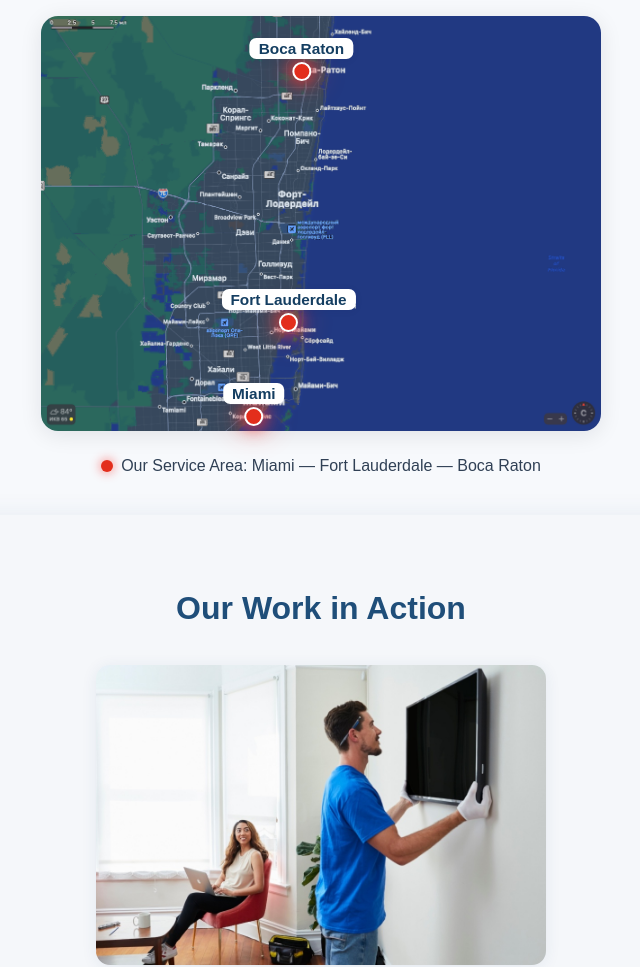
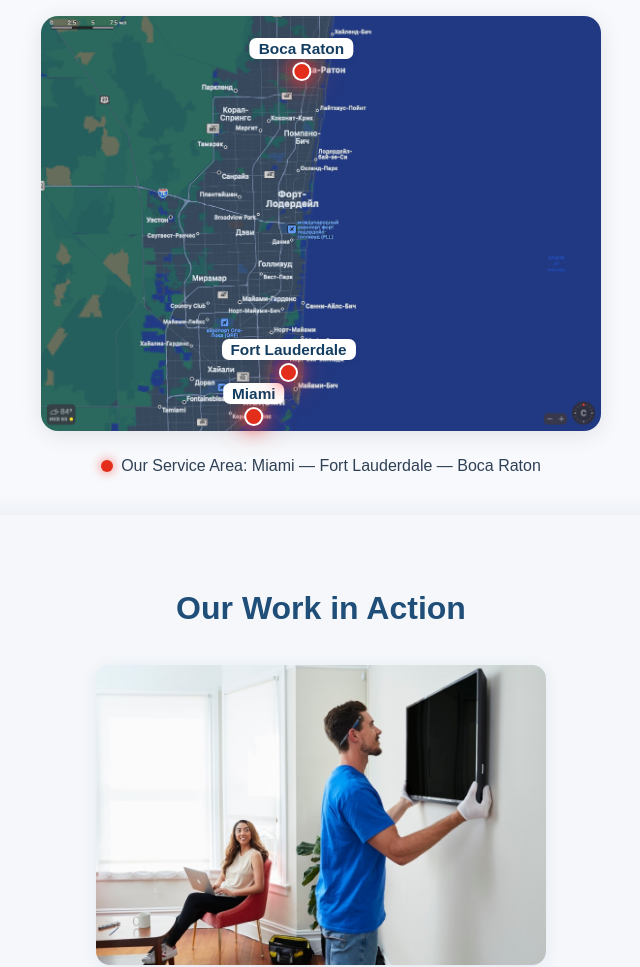
Before and after one commit to purpulvova/toolbrothers11, a plain HTML site: page index.html in a window 1280 px wide. Shown: the part 1266-2233 px from the top of the page, without its empty margins (319-959 px from the left). Drawn offline with Linux system fonts and the light colour scheme.

Commit message:
Update index.html

```diff
--- a/index.html
+++ b/index.html
@@ -566,7 +566,7 @@
   100% { box-shadow: 0 0 21px 7px #fa3731d9, 0 0 44px 15px #fa37314a; }
 }
 .map-pin.miami { left: 38%; top: 98%; }
-.map-pin.lauderdale { left: 44.2%; top: 75.5%; }
+.map-pin.lauderdale { left: 44.2%; top: 87.5%; }
 .map-pin.boca { left: 46.5%; top: 15.5%; }
 .map-legend {
   margin-top: 8px;
```
